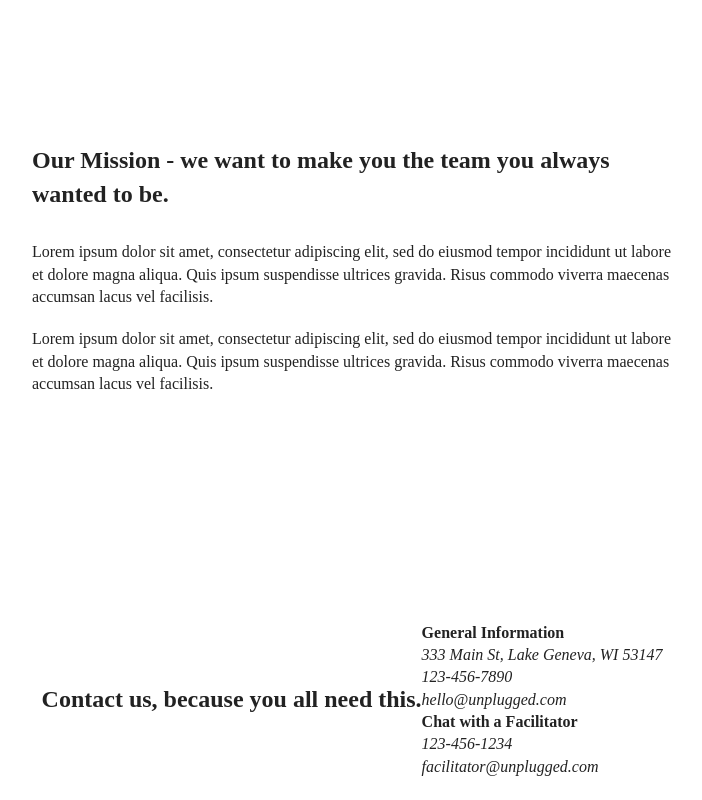
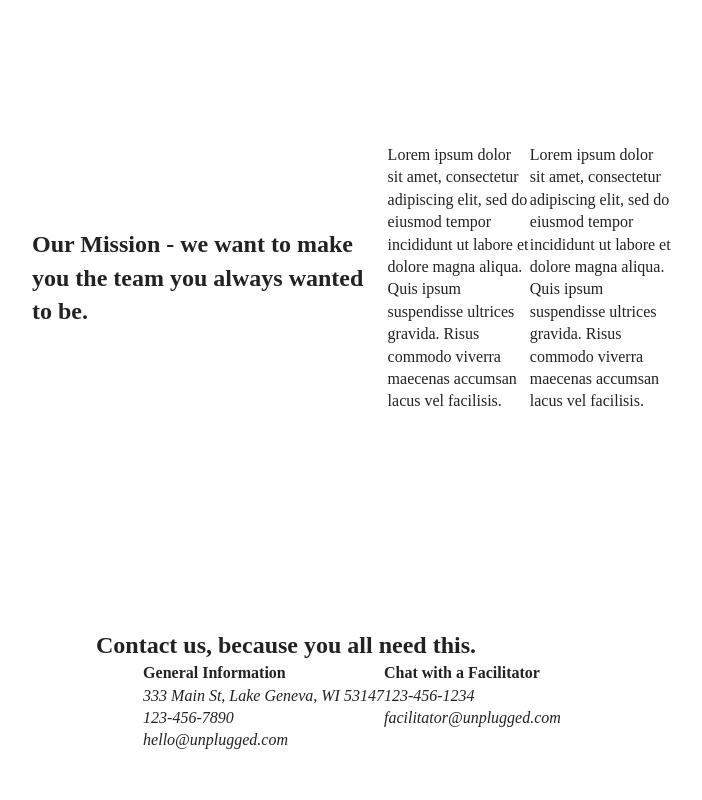
Before and after one commit to DJNardone/206-unplugged, a website: page about/index.html in a window 1280 px wide. Shown: the part 360-1160 px from the top of the page, without its empty margins (288-990 px from the left). Drawn offline with Linux system fonts and the light colour scheme; files whose address does not match are found by name.

Commit message:
Added breakpoint CSS for tablets

```diff
--- a/css/main.css
+++ b/css/main.css
@@ -298,7 +298,11 @@ footer .copyright {
     flex-flow: row wrap;
   }
 
-.mission-content h2 {
+  .contact-content p {
+    margin: 0;
+  }
+
+/*.mission-content h2 {
   padding: 20px 0;
 }
 
@@ -308,7 +312,7 @@ footer .copyright {
 
 .contact-section h2 {
   padding: 20px 0;
-}
+}*/
 
 /* ==========================================================================
    FAQ-page Styles
@@ -542,6 +546,41 @@ footer .copyright {
   text-align: center;
 }
 
+/*****About Page*****/
+.mission-content {
+  display: flex;
+  justify-content: space-between;
+  align-items: center;
+  padding-top: 20px;
+}
+
+.mission-content p {
+  width: 45%;
+}
+
+.contact-section .content-wrapper h2 {
+  width: 80%;
+}
+
+.contact-content {
+  display: flex;
+  justify-content: space-between;
+  align-items: flex-start;
+}
+
+/*****FAQ Page*****/
+.faqs .content-wrapper {
+  justify-content: space-between;
+}
+
+.questions {
+  flex-basis: 45%;
+}
+
+.faqs h2 {
+  width: 100%;
+}
+
 }
 
 @media only screen and (min-width: 1200px) {
```
